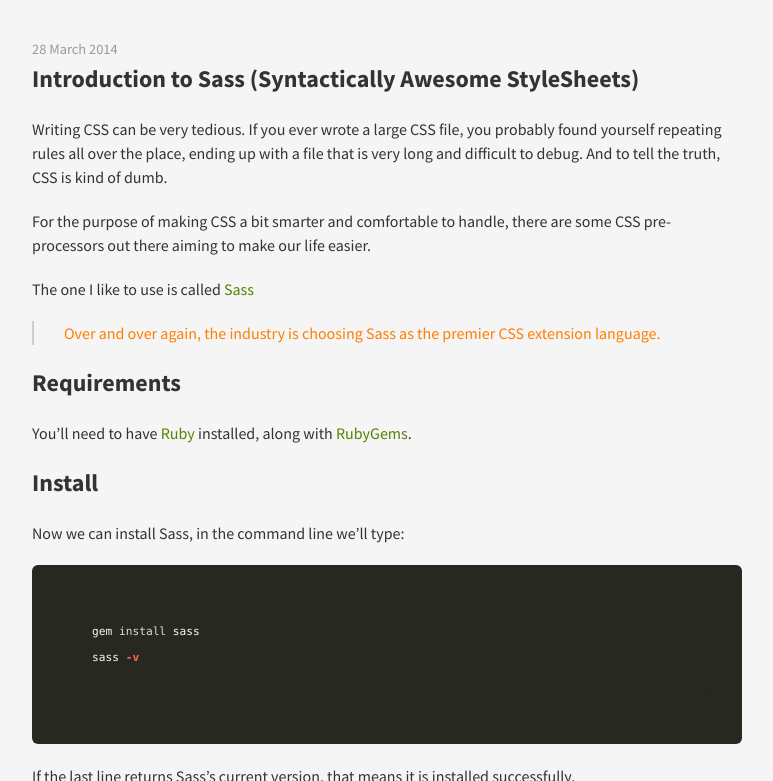
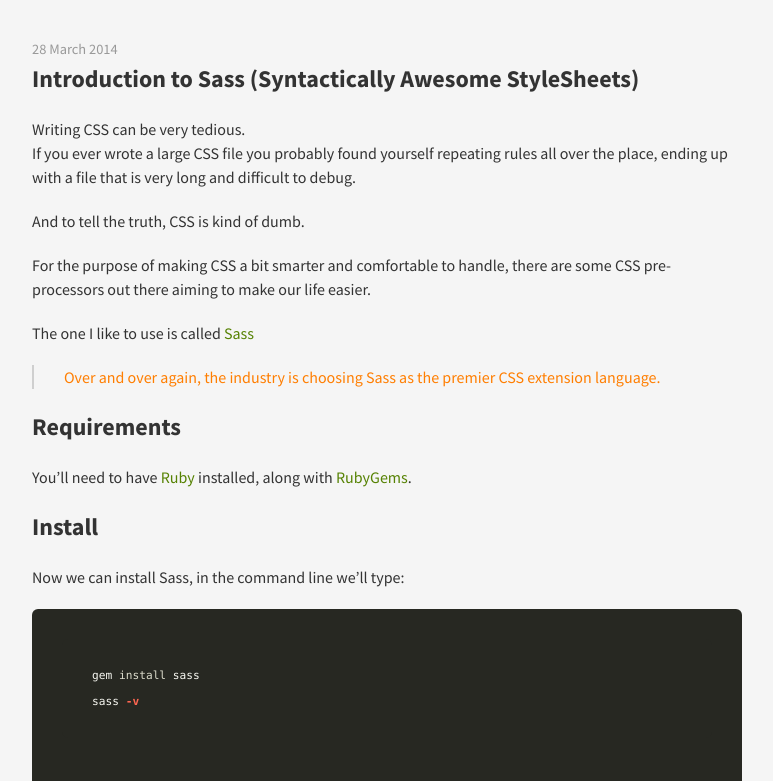
Before and after one commit to NitsanBaleli/NitsanBaleli.github.io, a Jekyll site: the page built from _posts/2014-03-28-Sass-introduction.md, in a window 1280 px wide and 900 px high, cut to the strip 119-900 px from the top of the window. Shown: the whole strip, without its empty margins (253-1026 px from the left). Built offline with Jekyll 4.4.1, drawn with Linux system fonts in a browser that asks for light colours; nearby versions of some CDN libraries; Markdown is read by kramdown in place of the engine named in the settings; comment, search, counter and statistics services are not loaded.

Commit message:
long time no see

```diff
--- a/_posts/2014-03-28-Sass-introduction.md
+++ b/_posts/2014-03-28-Sass-introduction.md
@@ -4,8 +4,9 @@
 ---
 
 Writing CSS can be very tedious.
-If you ever wrote a large CSS file, you probably found yourself repeating rules all over the place,
+If you ever wrote a large CSS file you probably found yourself repeating rules all over the place,
 ending up with a file that is very long and difficult to debug.
+
 And to tell the truth, CSS is kind of dumb.
 
 For the purpose of making CSS a bit smarter and comfortable to handle,
```
Also changed, not shown: 2 other files.
